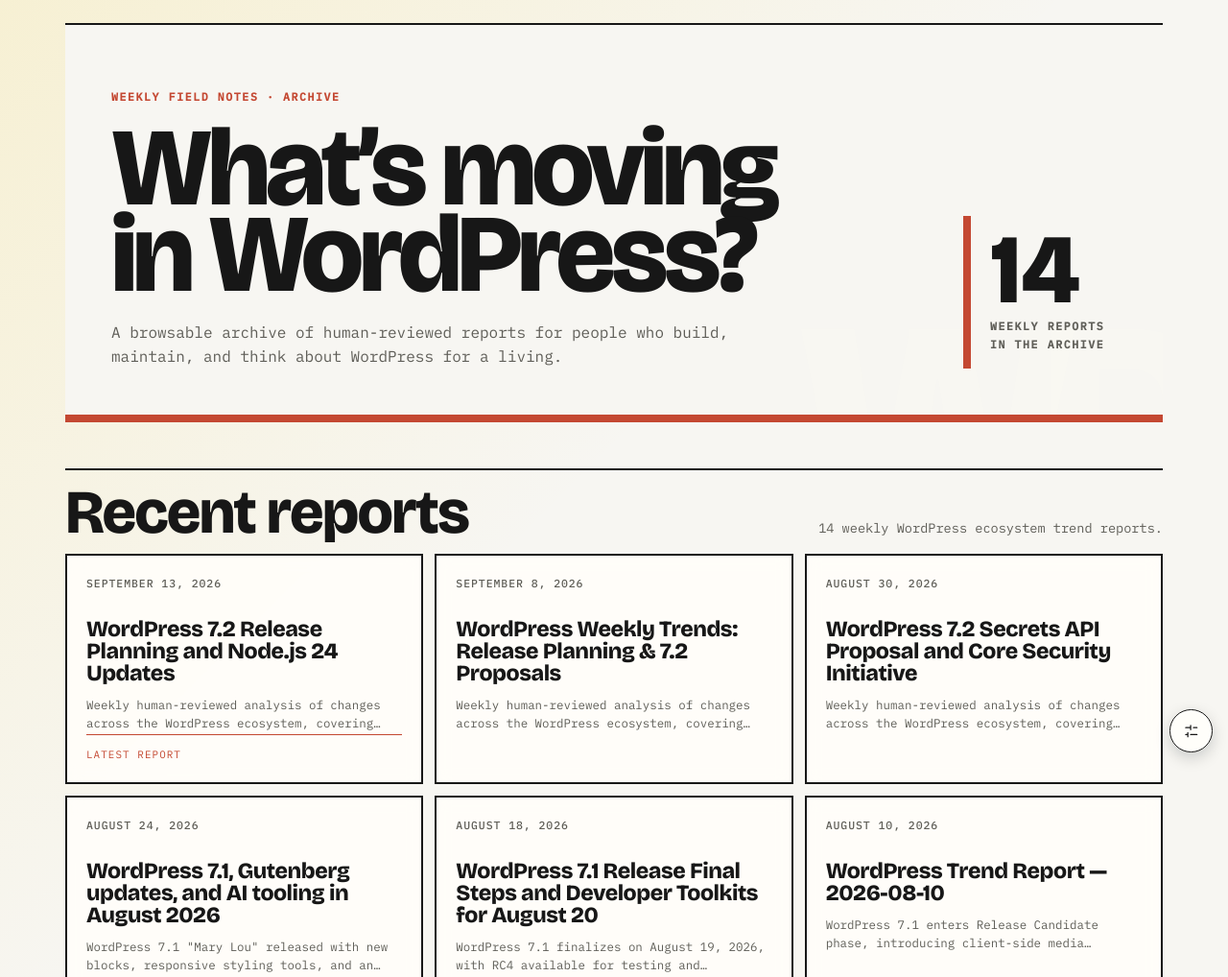
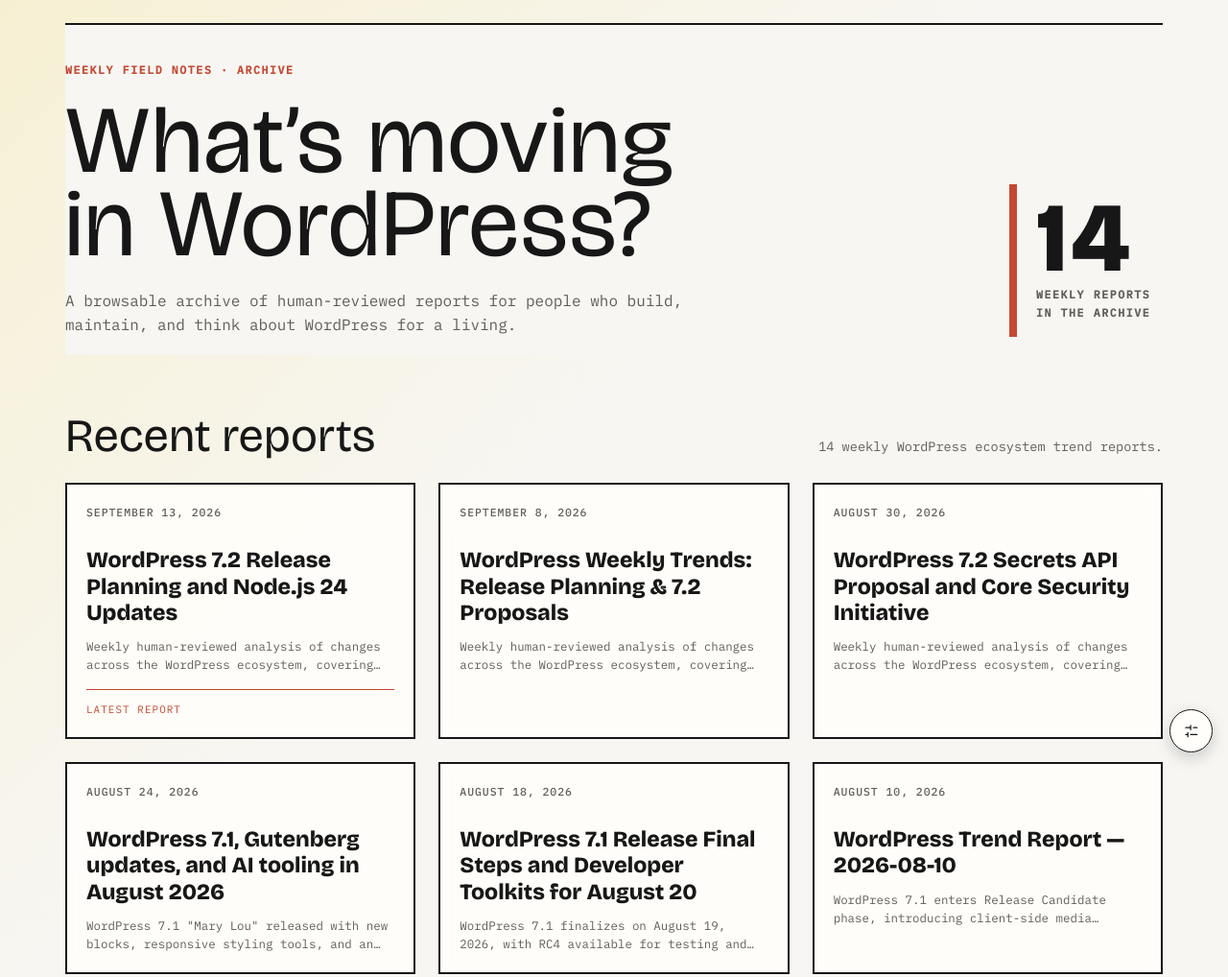
Before and after one commit to colorful-tones/wp-trend-watcher, a website: page reports/index.html in a window 1280 px wide. Shown: the top 1018 px of the page at 96% size. Drawn offline with nearby package versions, Linux system fonts and the light colour scheme.

Commit message:
Adjust report spacing, hero visuals & typography
Unify and refine report styles in reports/assets/report.css and src/summarize/report.css. Increased card gaps and normalized body size/leading for better readability; tightened card/grid spacing and adjusted margins. Simplified the report hero by removing heavy background, borders, large watermark and fixed min-heights, and switched to rhythm-based top/bottom padding. Tweaked theme-specific overrides and heading scales (sizes, weights, letter‑spacing, line‑height) for more consistent typographic rhythm across themes.

```diff
--- a/reports/assets/report.css
+++ b/reports/assets/report.css
@@ -306,7 +306,7 @@
   --theme-hero-padding: 3.5rem clamp(1.25rem, 4vw, 3rem) 3rem;
   --theme-layout-gap: clamp(2rem, 6vw, 5rem);
   --theme-layout-top: 3rem;
-  --theme-card-gap: 0.75rem;
+  --theme-card-gap: 1.5rem;
   --theme-card-padding: 1.25rem;
   --theme-card-radius: 0;
   --theme-border-width: 2px;
@@ -316,8 +316,8 @@
   --theme-card-hover-shadow: 8px 8px 0 var(--accent);
   --theme-hero-shadow: none;
   --theme-section-space: 2rem;
-  --theme-body-size: 0.95rem;
-  --theme-body-leading: 1.6;
+  --theme-body-size: 1rem;
+  --theme-body-leading: 1.9;
   --theme-card-leading: 1;
 }
 
@@ -338,7 +338,7 @@
   --theme-hero-padding: 4.5rem clamp(1.5rem, 6vw, 5rem) 4rem;
   --theme-layout-gap: clamp(3rem, 8vw, 6rem);
   --theme-layout-top: 4rem;
-  --theme-card-gap: 1.25rem;
+  --theme-card-gap: 1.5rem;
   --theme-card-padding: 1.5rem;
   --theme-card-radius: 0;
   --theme-border-width: 1px;
@@ -370,7 +370,7 @@
   --theme-hero-padding: 3rem clamp(1rem, 3vw, 2.5rem) 2.75rem;
   --theme-layout-gap: clamp(2rem, 5vw, 4rem);
   --theme-layout-top: 2.5rem;
-  --theme-card-gap: 0.75rem;
+  --theme-card-gap: 2rem;
   --theme-card-padding: 1.1rem;
   --theme-card-radius: 10px;
   --theme-border-width: 1px;
@@ -380,8 +380,8 @@
   --theme-card-hover-shadow: 0 0 28px rgba(255, 107, 169, 0.35), 0 0 8px rgba(117, 228, 255, 0.18);
   --theme-hero-shadow: 0 0 0 1px var(--accent), 0 0 3rem rgba(117, 228, 255, 0.12);
   --theme-section-space: 3.5rem;
-  --theme-body-size: 0.9rem;
-  --theme-body-leading: 1.55;
+  --theme-body-size: 1rem;
+  --theme-body-leading: 1.85;
   --theme-card-leading: 1.02;
 }
 
@@ -681,30 +681,13 @@
 
 .report-hero {
   align-items: flex-end;
-  background: var(--text);
-  border: 0;
-  border-bottom: 8px solid var(--accent);
   border-radius: 0;
-  color: var(--page-bg);
   display: flex;
   gap: 2rem;
   justify-content: space-between;
   margin: 0 calc(clamp(1rem, 4vw, 3rem) * -1);
-  min-height: 22rem;
-  padding: 3.5rem clamp(1rem, 5vw, 4.5rem) 3rem;
   position: relative;
   overflow: hidden;
-}
-
-.report-hero::after {
-  color: color-mix(in srgb, var(--page-bg) 8%, transparent);
-  content: "WP";
-  font: 800 clamp(10rem, 25vw, 22rem) / 0.8 var(--font-display);
-  letter-spacing: -0.13em;
-  pointer-events: none;
-  position: absolute;
-  right: -1rem;
-  bottom: -0.45em;
 }
 
 .report-hero-copy {
@@ -849,10 +832,6 @@
   font-size: 1.1rem;
 }
 
-.report-index-hero {
-  min-height: 26rem;
-}
-
 .report-index-count {
   align-items: flex-start;
   border-left: 8px solid var(--accent);
@@ -867,7 +846,7 @@
 
 .report-index-count strong {
   font: 800 clamp(4rem, 8vw, 7rem) / 0.8 var(--font-display);
-  letter-spacing: 0.01em;
+  letter-spacing: 0.05em;
 }
 
 .report-index-count span {
@@ -875,7 +854,6 @@
 }
 
 .report-index-archive {
-  border-top: 2px solid var(--text);
   margin-top: 3rem;
   padding-top: 1rem;
 }
@@ -898,7 +876,7 @@
 }
 
 .report-card-grid {
-  gap: 0.75rem;
+  gap: 1rem;
   grid-template-columns: repeat(3, minmax(0, 1fr));
 }
 
@@ -907,7 +885,6 @@
   border: 1px solid var(--border-strong);
   border-left: 1px solid var(--border-strong);
   border-radius: 0;
-  min-height: 15rem;
   padding: 1.25rem;
   transition: background-color 0.15s, box-shadow 0.15s, transform 0.15s;
 }
@@ -947,7 +924,7 @@
   border-radius: 0;
   font-size: 0.68rem;
   letter-spacing: 0.1em;
-  margin-top: auto;
+  margin-top: 1rem;
   padding: 0.75rem 0 0;
 }
 
@@ -957,24 +934,9 @@
 }
 
 /* Theme-specific shell treatments */
-:root[data-theme="ink-editorial"] .report-hero {
-  background: var(--page-bg);
-  border-bottom: 2px solid var(--text);
-  border-top: 2px solid var(--text);
-  color: var(--text);
-}
-
-:root[data-theme="ink-editorial"] .report-hero::after {
-  color: rgba(220, 88, 61, 0.1);
-}
-
 :root[data-theme="ink-editorial"] .report-hero .report-description,
 :root[data-theme="ink-editorial"] .report-index-count span {
   color: var(--muted);
-}
-
-:root[data-theme="neon-observatory"] .report-hero {
-  box-shadow: 0 0 0 1px var(--accent), 0 0 3rem rgba(117, 228, 255, 0.12);
 }
 
 :root[data-theme="neon-observatory"] .report-card:hover {
@@ -1074,31 +1036,16 @@
 }
 
 /* Dark modes need a dark hero surface rather than the light foreground token. */
-:root[data-mode="dark"] .report-hero {
-  background: var(--surface);
-  color: var(--text);
-}
-
 :root[data-mode="dark"] .report-hero .report-description,
 :root[data-mode="dark"] .report-index-count span {
   color: color-mix(in srgb, var(--text) 78%, transparent);
 }
 
 @media (prefers-color-scheme: dark) {
-  :root[data-mode="system"] .report-hero {
-    background: var(--surface);
-    color: var(--text);
-  }
-
   :root[data-mode="system"] .report-hero .report-description,
   :root[data-mode="system"] .report-index-count span {
     color: color-mix(in srgb, var(--text) 78%, transparent);
   }
-}
-
-:root[data-theme="neon-observatory"][data-mode="light"] .report-hero {
-  background: var(--page-bg);
-  color: var(--text);
 }
 
 :root[data-theme="neon-observatory"][data-mode="light"] .report-hero .report-description,
@@ -1121,46 +1068,51 @@
 /* Heading calibration: each display face has a different visual width and
    x-height, so shared size/spacing values make the styles feel inconsistent. */
 :root[data-theme="civic-brutalist"] .report-hero h1 {
-  font-size: clamp(3.8rem, 9vw, 8rem);
-  letter-spacing: -0.04em;
-  line-height: 0.78;
+  font-size: clamp(3rem, 9vw, 6.2rem);
+  font-weight: 100;
+  letter-spacing: 0.02em;
+  line-height: 0.88;
 }
 
 :root[data-theme="civic-brutalist"] .report-body > h2,
 :root[data-theme="civic-brutalist"] .report-index-heading h2 {
-  font-size: clamp(2.4rem, 5vw, 4.6rem);
-  letter-spacing: -0.03em;
+  font-size: clamp(1.33rem, 5vw, 3rem);
+  font-weight: 300;
+  letter-spacing: 0.001em;
   line-height: 0.86;
 }
 
 :root[data-theme="civic-brutalist"] .report-card-title {
   font-size: 1.45rem;
-  letter-spacing: -0.02em;
-  line-height: 1;
+  letter-spacing: -0.001em;
+  line-height: 1.18;
 }
 
 :root[data-theme="ink-editorial"] .report-hero h1 {
-  font-size: clamp(4rem, 10vw, 8.8rem);
-  letter-spacing: -0.01em;
-  line-height: 0.98;
+  font-size: clamp(3.5rem, 10vw, 7rem);
+  font-weight: 300;
+  letter-spacing: 0.03em;
+  line-height: 1;
 }
 
 :root[data-theme="ink-editorial"] .report-body > h2,
 :root[data-theme="ink-editorial"] .report-index-heading h2 {
-  font-size: clamp(2.8rem, 6vw, 5.2rem);
-  letter-spacing: -0.01em;
+  font-size: clamp(1.75rem, 6vw, 4rem);
+  font-weight: 300;
+  letter-spacing: -0.001em;
   line-height: 0.82;
 }
 
 :root[data-theme="ink-editorial"] .report-card-title {
   font-size: 1.7rem;
-  letter-spacing: 0;
-  line-height: 0.98;
+  font-weight: 400;
+  letter-spacing: 0.03rem;
+  line-height: 1.08;
 }
 
 :root[data-theme="neon-observatory"] .report-hero h1 {
   font-size: clamp(3.3rem, 8vw, 5rem);
-  letter-spacing: -0.03em;
+  letter-spacing: -0.01em;
   line-height: 0.94;
 }
 
@@ -1201,10 +1153,9 @@
 
 /* Theme rhythm and surface application */
 .report-hero {
-  border-bottom-width: var(--theme-hero-border-width);
-  box-shadow: var(--theme-hero-shadow);
   gap: var(--theme-layout-gap);
-  padding: var(--theme-hero-padding);
+  padding-bottom: calc(var(--theme-layout-gap) * 0.25);
+  padding-top: calc(var(--theme-layout-gap) * 0.5);
 }
 
 .report-layout {
@@ -1265,12 +1216,6 @@
 
 .report-hero .settings-button {
   box-shadow: var(--theme-card-shadow);
-}
-
-:root[data-theme="civic-brutalist"][data-mode="light"] .report-hero {
-  background: var(--page-bg);
-  border-top: 2px solid var(--text);
-  color: var(--text);
 }
 
 :root[data-theme="civic-brutalist"][data-mode="light"] .report-hero .report-description,
--- a/src/summarize/report.css
+++ b/src/summarize/report.css
@@ -306,7 +306,7 @@
   --theme-hero-padding: 3.5rem clamp(1.25rem, 4vw, 3rem) 3rem;
   --theme-layout-gap: clamp(2rem, 6vw, 5rem);
   --theme-layout-top: 3rem;
-  --theme-card-gap: 0.75rem;
+  --theme-card-gap: 1.5rem;
   --theme-card-padding: 1.25rem;
   --theme-card-radius: 0;
   --theme-border-width: 2px;
@@ -316,8 +316,8 @@
   --theme-card-hover-shadow: 8px 8px 0 var(--accent);
   --theme-hero-shadow: none;
   --theme-section-space: 2rem;
-  --theme-body-size: 0.95rem;
-  --theme-body-leading: 1.6;
+  --theme-body-size: 1rem;
+  --theme-body-leading: 1.9;
   --theme-card-leading: 1;
 }
 
@@ -338,7 +338,7 @@
   --theme-hero-padding: 4.5rem clamp(1.5rem, 6vw, 5rem) 4rem;
   --theme-layout-gap: clamp(3rem, 8vw, 6rem);
   --theme-layout-top: 4rem;
-  --theme-card-gap: 1.25rem;
+  --theme-card-gap: 1.5rem;
   --theme-card-padding: 1.5rem;
   --theme-card-radius: 0;
   --theme-border-width: 1px;
@@ -370,7 +370,7 @@
   --theme-hero-padding: 3rem clamp(1rem, 3vw, 2.5rem) 2.75rem;
   --theme-layout-gap: clamp(2rem, 5vw, 4rem);
   --theme-layout-top: 2.5rem;
-  --theme-card-gap: 0.75rem;
+  --theme-card-gap: 2rem;
   --theme-card-padding: 1.1rem;
   --theme-card-radius: 10px;
   --theme-border-width: 1px;
@@ -380,8 +380,8 @@
   --theme-card-hover-shadow: 0 0 28px rgba(255, 107, 169, 0.35), 0 0 8px rgba(117, 228, 255, 0.18);
   --theme-hero-shadow: 0 0 0 1px var(--accent), 0 0 3rem rgba(117, 228, 255, 0.12);
   --theme-section-space: 3.5rem;
-  --theme-body-size: 0.9rem;
-  --theme-body-leading: 1.55;
+  --theme-body-size: 1rem;
+  --theme-body-leading: 1.85;
   --theme-card-leading: 1.02;
 }
 
@@ -681,30 +681,13 @@
 
 .report-hero {
   align-items: flex-end;
-  background: var(--text);
-  border: 0;
-  border-bottom: 8px solid var(--accent);
   border-radius: 0;
-  color: var(--page-bg);
   display: flex;
   gap: 2rem;
   justify-content: space-between;
   margin: 0 calc(clamp(1rem, 4vw, 3rem) * -1);
-  min-height: 22rem;
-  padding: 3.5rem clamp(1rem, 5vw, 4.5rem) 3rem;
   position: relative;
   overflow: hidden;
-}
-
-.report-hero::after {
-  color: color-mix(in srgb, var(--page-bg) 8%, transparent);
-  content: "WP";
-  font: 800 clamp(10rem, 25vw, 22rem) / 0.8 var(--font-display);
-  letter-spacing: -0.13em;
-  pointer-events: none;
-  position: absolute;
-  right: -1rem;
-  bottom: -0.45em;
 }
 
 .report-hero-copy {
@@ -849,10 +832,6 @@
   font-size: 1.1rem;
 }
 
-.report-index-hero {
-  min-height: 26rem;
-}
-
 .report-index-count {
   align-items: flex-start;
   border-left: 8px solid var(--accent);
@@ -867,7 +846,7 @@
 
 .report-index-count strong {
   font: 800 clamp(4rem, 8vw, 7rem) / 0.8 var(--font-display);
-  letter-spacing: 0.01em;
+  letter-spacing: 0.05em;
 }
 
 .report-index-count span {
@@ -875,7 +854,6 @@
 }
 
 .report-index-archive {
-  border-top: 2px solid var(--text);
   margin-top: 3rem;
   padding-top: 1rem;
 }
@@ -898,7 +876,7 @@
 }
 
 .report-card-grid {
-  gap: 0.75rem;
+  gap: 1rem;
   grid-template-columns: repeat(3, minmax(0, 1fr));
 }
 
@@ -907,7 +885,6 @@
   border: 1px solid var(--border-strong);
   border-left: 1px solid var(--border-strong);
   border-radius: 0;
-  min-height: 15rem;
   padding: 1.25rem;
   transition: background-color 0.15s, box-shadow 0.15s, transform 0.15s;
 }
@@ -947,7 +924,7 @@
   border-radius: 0;
   font-size: 0.68rem;
   letter-spacing: 0.1em;
-  margin-top: auto;
+  margin-top: 1rem;
   padding: 0.75rem 0 0;
 }
 
@@ -957,24 +934,9 @@
 }
 
 /* Theme-specific shell treatments */
-:root[data-theme="ink-editorial"] .report-hero {
-  background: var(--page-bg);
-  border-bottom: 2px solid var(--text);
-  border-top: 2px solid var(--text);
-  color: var(--text);
-}
-
-:root[data-theme="ink-editorial"] .report-hero::after {
-  color: rgba(220, 88, 61, 0.1);
-}
-
 :root[data-theme="ink-editorial"] .report-hero .report-description,
 :root[data-theme="ink-editorial"] .report-index-count span {
   color: var(--muted);
-}
-
-:root[data-theme="neon-observatory"] .report-hero {
-  box-shadow: 0 0 0 1px var(--accent), 0 0 3rem rgba(117, 228, 255, 0.12);
 }
 
 :root[data-theme="neon-observatory"] .report-card:hover {
@@ -1074,31 +1036,16 @@
 }
 
 /* Dark modes need a dark hero surface rather than the light foreground token. */
-:root[data-mode="dark"] .report-hero {
-  background: var(--surface);
-  color: var(--text);
-}
-
 :root[data-mode="dark"] .report-hero .report-description,
 :root[data-mode="dark"] .report-index-count span {
   color: color-mix(in srgb, var(--text) 78%, transparent);
 }
 
 @media (prefers-color-scheme: dark) {
-  :root[data-mode="system"] .report-hero {
-    background: var(--surface);
-    color: var(--text);
-  }
-
   :root[data-mode="system"] .report-hero .report-description,
   :root[data-mode="system"] .report-index-count span {
     color: color-mix(in srgb, var(--text) 78%, transparent);
   }
-}
-
-:root[data-theme="neon-observatory"][data-mode="light"] .report-hero {
-  background: var(--page-bg);
-  color: var(--text);
 }
 
 :root[data-theme="neon-observatory"][data-mode="light"] .report-hero .report-description,
@@ -1121,46 +1068,51 @@
 /* Heading calibration: each display face has a different visual width and
    x-height, so shared size/spacing values make the styles feel inconsistent. */
 :root[data-theme="civic-brutalist"] .report-hero h1 {
-  font-size: clamp(3.8rem, 9vw, 8rem);
-  letter-spacing: -0.04em;
-  line-height: 0.78;
+  font-size: clamp(3rem, 9vw, 6.2rem);
+  font-weight: 100;
+  letter-spacing: 0.02em;
+  line-height: 0.88;
 }
 
 :root[data-theme="civic-brutalist"] .report-body > h2,
 :root[data-theme="civic-brutalist"] .report-index-heading h2 {
-  font-size: clamp(2.4rem, 5vw, 4.6rem);
-  letter-spacing: -0.03em;
+  font-size: clamp(1.33rem, 5vw, 3rem);
+  font-weight: 300;
+  letter-spacing: 0.001em;
   line-height: 0.86;
 }
 
 :root[data-theme="civic-brutalist"] .report-card-title {
   font-size: 1.45rem;
-  letter-spacing: -0.02em;
-  line-height: 1;
+  letter-spacing: -0.001em;
+  line-height: 1.18;
 }
 
 :root[data-theme="ink-editorial"] .report-hero h1 {
-  font-size: clamp(4rem, 10vw, 8.8rem);
-  letter-spacing: -0.01em;
-  line-height: 0.98;
+  font-size: clamp(3.5rem, 10vw, 7rem);
+  font-weight: 300;
+  letter-spacing: 0.03em;
+  line-height: 1;
 }
 
 :root[data-theme="ink-editorial"] .report-body > h2,
 :root[data-theme="ink-editorial"] .report-index-heading h2 {
-  font-size: clamp(2.8rem, 6vw, 5.2rem);
-  letter-spacing: -0.01em;
+  font-size: clamp(1.75rem, 6vw, 4rem);
+  font-weight: 300;
+  letter-spacing: -0.001em;
   line-height: 0.82;
 }
 
 :root[data-theme="ink-editorial"] .report-card-title {
   font-size: 1.7rem;
-  letter-spacing: 0;
-  line-height: 0.98;
+  font-weight: 400;
+  letter-spacing: 0.03rem;
+  line-height: 1.08;
 }
 
 :root[data-theme="neon-observatory"] .report-hero h1 {
   font-size: clamp(3.3rem, 8vw, 5rem);
-  letter-spacing: -0.03em;
+  letter-spacing: -0.01em;
   line-height: 0.94;
 }
 
@@ -1201,10 +1153,9 @@
 
 /* Theme rhythm and surface application */
 .report-hero {
-  border-bottom-width: var(--theme-hero-border-width);
-  box-shadow: var(--theme-hero-shadow);
   gap: var(--theme-layout-gap);
-  padding: var(--theme-hero-padding);
+  padding-bottom: calc(var(--theme-layout-gap) * 0.25);
+  padding-top: calc(var(--theme-layout-gap) * 0.5);
 }
 
 .report-layout {
@@ -1265,12 +1216,6 @@
 
 .report-hero .settings-button {
   box-shadow: var(--theme-card-shadow);
-}
-
-:root[data-theme="civic-brutalist"][data-mode="light"] .report-hero {
-  background: var(--page-bg);
-  border-top: 2px solid var(--text);
-  color: var(--text);
 }
 
 :root[data-theme="civic-brutalist"][data-mode="light"] .report-hero .report-description,
```
